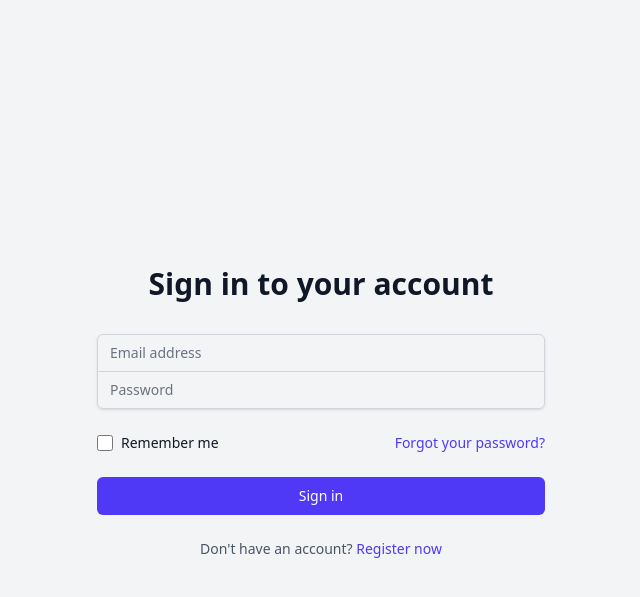
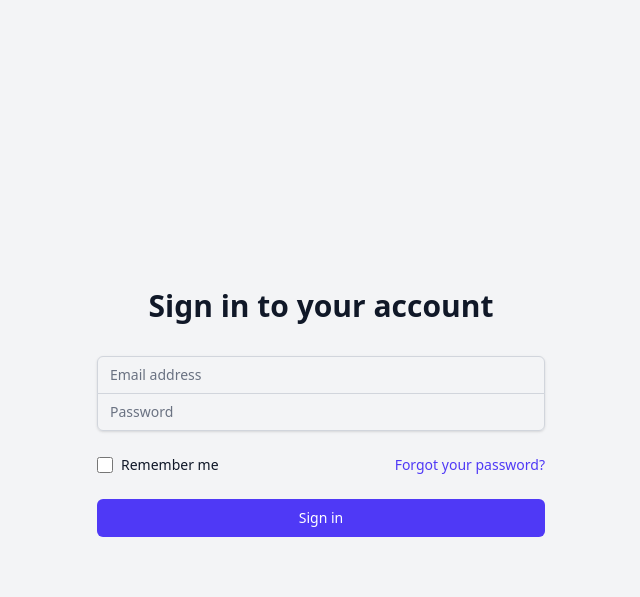
Before and after one commit to auxigene/mdf-access, a Laravel app: page /login in a window 1280 px wide. Shown: the top 597 px of the page, without its empty margins (319-959 px from the left). Run offline with Laravel 12, Linux system fonts and the light colour scheme; data that the repository does not hold is empty; style sheets or scripts are compiled from the project's sources; parts of the project's set-up code (start-up, migrations or seed data) failed here and were passed over; some libraries are stand-ins or nearby versions.

Commit message:
Désactivation de la fonctionnalité d'inscription
- Désactivation des routes d'inscription (GET/POST /register) dans routes/auth.php
- Suppression du lien "Register now" de la page de login
- Suppression du lien d'inscription de la page d'accueil

Les utilisateurs ne peuvent plus s'inscrire par eux-mêmes. Seuls les administrateurs peuvent créer de nouveaux comptes utilisateurs.

```diff
--- a/resources/views/auth/login.blade.php
+++ b/resources/views/auth/login.blade.php
@@ -68,13 +68,6 @@
                         Sign in
                     </button>
                 </div>
-
-                <div class="text-center text-sm">
-                    <span class="text-gray-600">Don't have an account?</span>
-                    <a href="{{ route('register') }}" class="font-medium text-indigo-600 hover:text-indigo-500">
-                        Register now
-                    </a>
-                </div>
             </form>
         </div>
     </div>
--- a/routes/auth.php
+++ b/routes/auth.php
@@ -31,9 +31,9 @@ Route::middleware('guest')->group(function () {
     Route::get('/login', [LoginController::class, 'showLoginForm'])->name('login');
     Route::post('/login', [LoginController::class, 'login']);
 
-    // Registration
-    Route::get('/register', [RegisterController::class, 'showRegistrationForm'])->name('register');
-    Route::post('/register', [RegisterController::class, 'register']);
+    // Registration - DISABLED
+    // Route::get('/register', [RegisterController::class, 'showRegistrationForm'])->name('register');
+    // Route::post('/register', [RegisterController::class, 'register']);
 
     // Password Reset
     Route::get('/forgot-password', [PasswordResetController::class, 'showLinkRequestForm'])
```
Also changed, not shown: resources/views/welcome.blade.php (+0 -8 lines).
